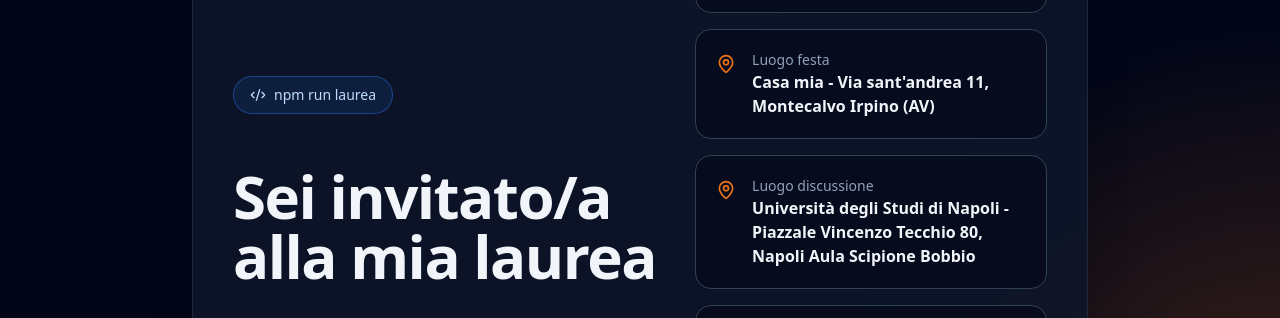
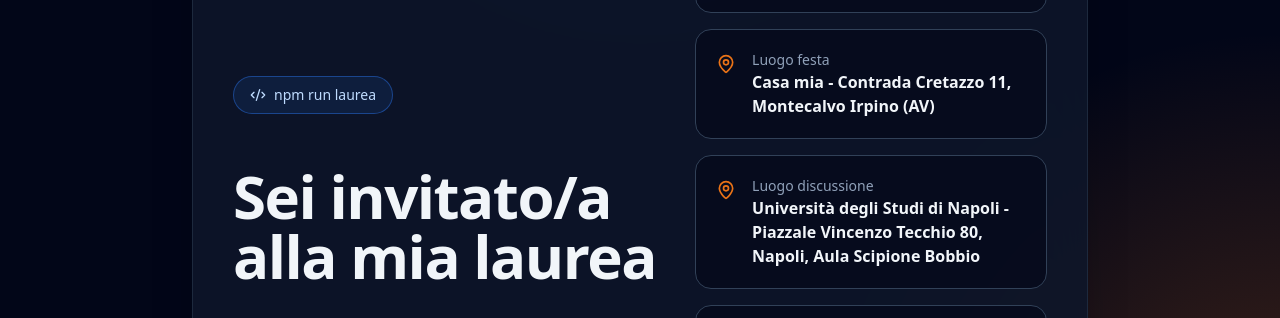
Before and after one commit to CapozziC/invito-laurea-carla, a React (Vite) app: page / in a window 1280 px wide. Shown: the part 315-633 px from the top of the page. Built offline with nearby package versions, Linux system fonts and the light colour scheme.

Commit message:
Update location details in InvitoLaurea component

```diff
--- a/src/App.tsx
+++ b/src/App.tsx
@@ -16,11 +16,11 @@ export default function InvitoLaurea() {
     dataFesta: "Venerdì 12 giugno, dalle 19:00 ",
     dataDiscussione: "Martedì 9 giugno, ore 14:30",
     dataFestaIso: "2026-06-12T19:00:00",
-    luogoFesta: "Casa mia - Via sant'andrea 11, Montecalvo Irpino (AV)",
+    luogoFesta: "Casa mia - Contrada Cretazzo 11, Montecalvo Irpino (AV)",
     luogoDiscussioneMappa:
       "Università degli Studi di Napoli - Piazzale Vincenzo Tecchio 80, Napoli",
     luogoDiscussione:
-      "Università degli Studi di Napoli - Piazzale Vincenzo Tecchio 80, Napoli Aula Scipione Bobbio",
+      "Università degli Studi di Napoli - Piazzale Vincenzo Tecchio 80, Napoli, Aula Scipione Bobbio",
     luogoFestaMappa: "Contrada Bosco 25, Montecalvo Irpino (AV)",
     telefonoWhatsapp: "3343614657",
   };
```
